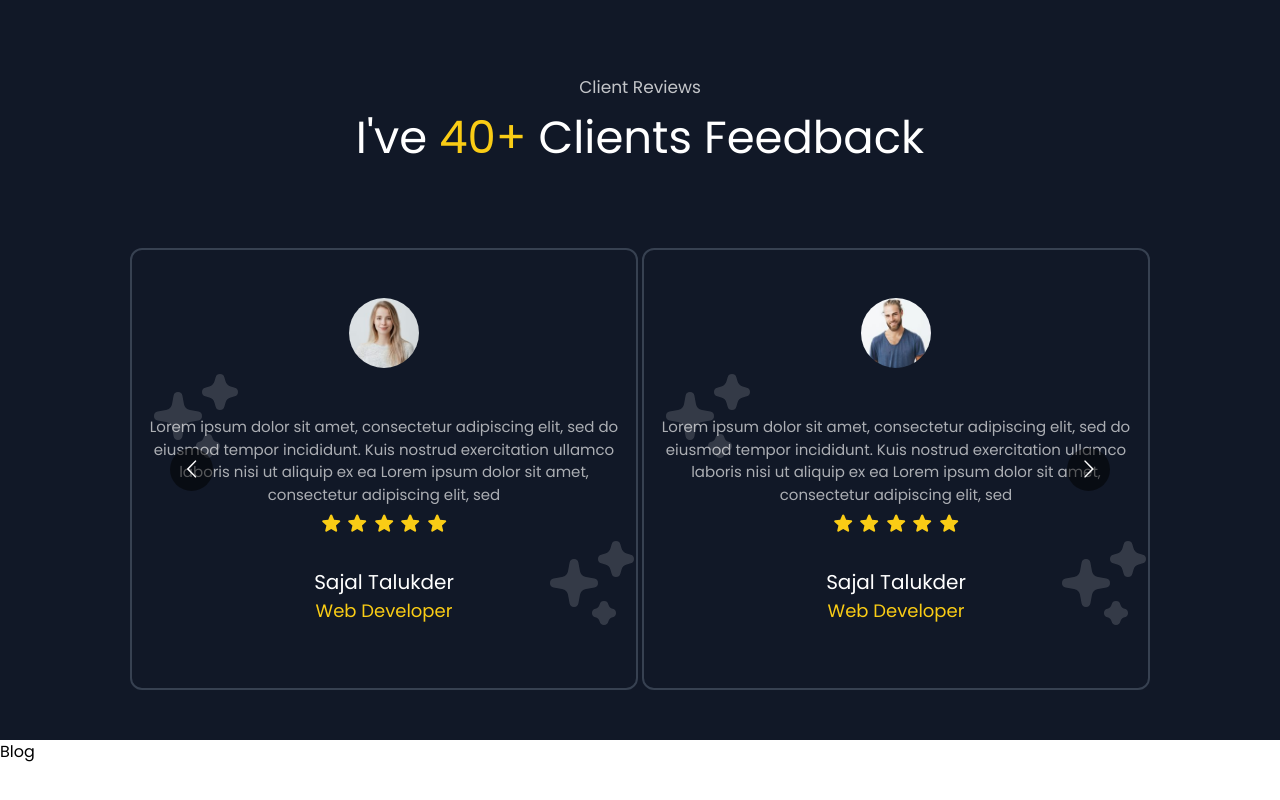
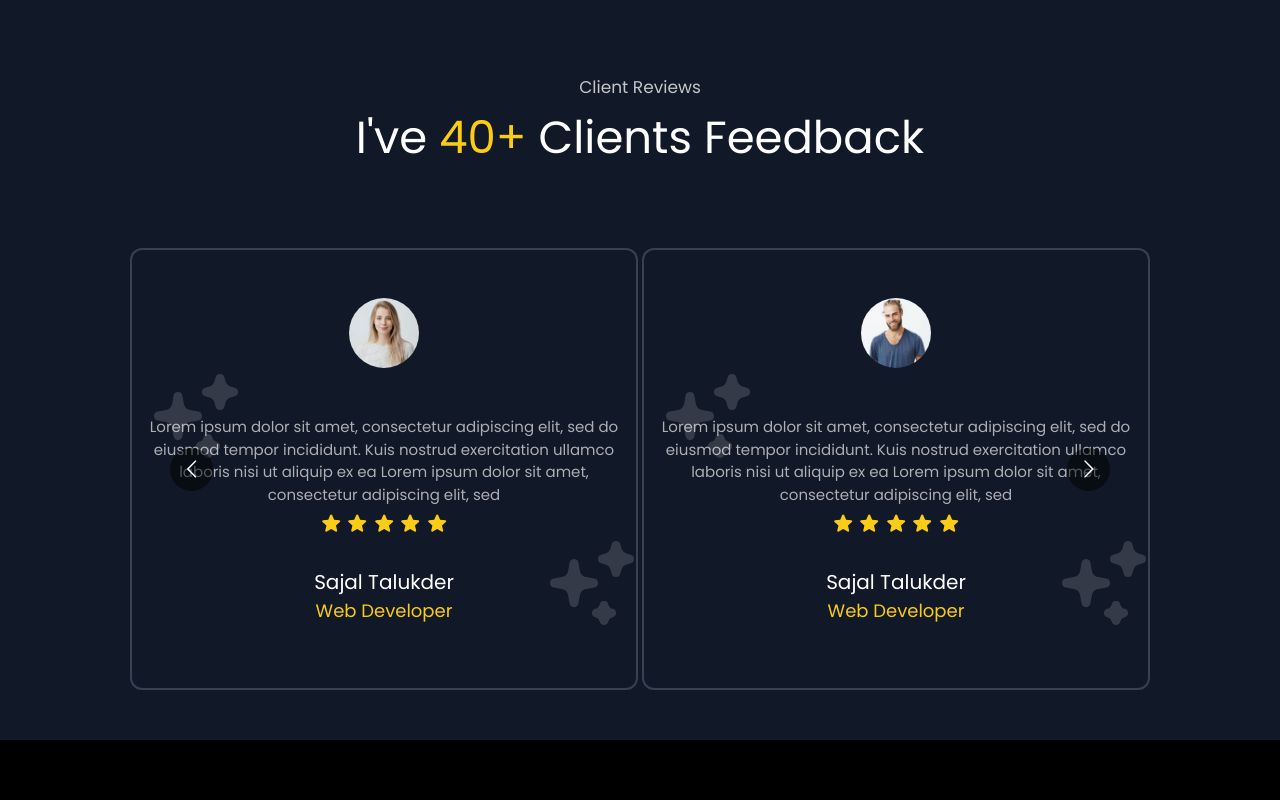
Before and after one commit to githmi-ruchirangi/deploy_portfolio, a Next.js app: page / in a window 1280 px wide. Shown: the part 4769-5569 px from the top of the page. Before the commit the page ends 5533 px from the top, so only its background shows below. Built offline with nearby package versions, Linux system fonts and the light colour scheme.

Commit message:
Update Blog and ReviewSlider components

```diff
--- a/components/Blog.tsx
+++ b/components/Blog.tsx
@@ -3,7 +3,12 @@ import React from "react";
 const Blog = () => {
 
     return (
-    <div>Blog</div>
-    )
+    <div className="pt-[5rem] pb-[3rem] bg-black">
+        <div className="text-center">
+        <p>My Blog</p>
+        <h1>My Latest <span>Blogs</span> and news</h1>
+            </div>
+        </div>
+    );
 };
 export default Blog;
--- a/components/Helper/ReviewSlider.tsx
+++ b/components/Helper/ReviewSlider.tsx
@@ -32,7 +32,7 @@ const ReviewSlider = () => {
     autoPlay={true}
     autoPlaySpeed={5000}
     centerMode={false}
-    infinite
+    infinite={false}
     itemClass="item"
     >
      <ClientReviewCard
```
